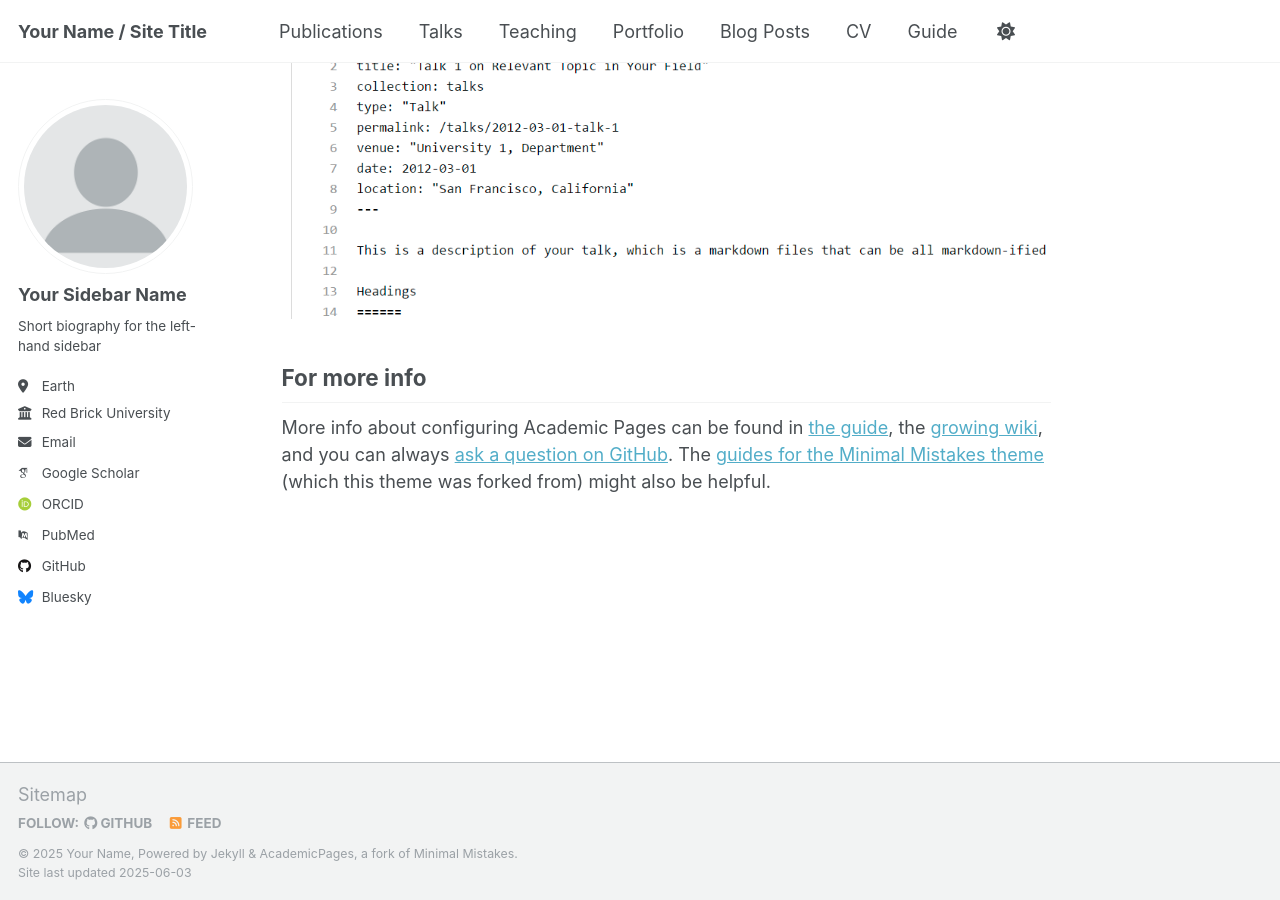
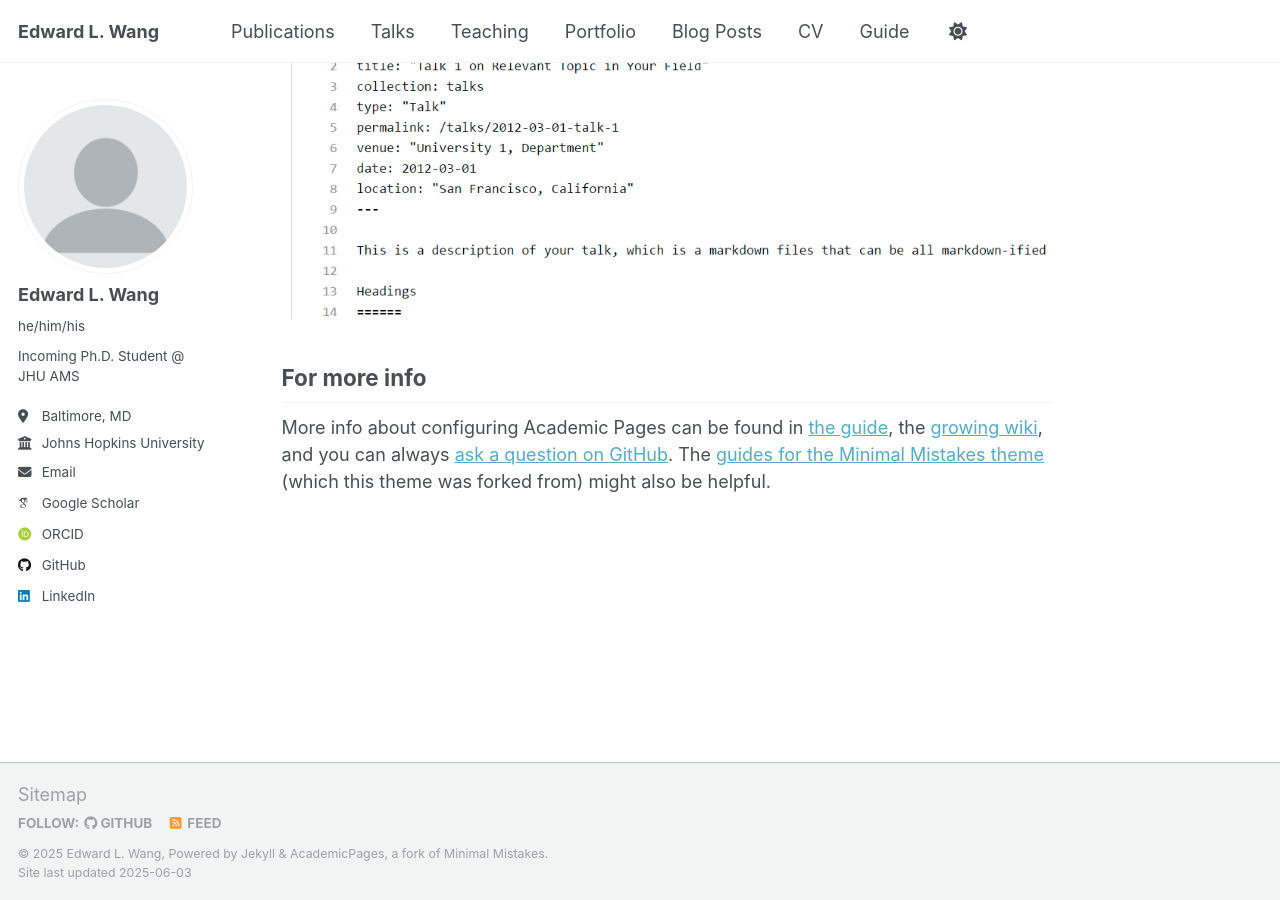
Before and after one commit to edlwang/edlwang.github.io, a Jekyll site: the page built from _pages/about.md, in a window 1280 px wide and 900 px high, scrolled down 2636 px. Built offline with Jekyll 4.4.1, drawn with Linux system fonts in a browser that asks for light colours; some web fonts are replaced.

Commit message:
Edit _config.yml

```diff
--- a/_config.yml
+++ b/_config.yml
@@ -9,13 +9,13 @@
 # Basic Site Settings
 locale                   : "en-US"
 site_theme               : "default"
-title                    : "Your Name / Site Title"
+title                    : "Edward L. Wang"
 title_separator          : "-"
-name                     : &name "Your Name"
-description              : &description "personal description"
-url                      : https://academicpages.github.io # the base hostname & protocol for your site e.g. "https://[your GitHub username].github.io" or if you already have some other page hosted on Github then use "https://[your GitHub username].github.io/[Your Repo Name]"
+name                     : &name "Edward L. Wang"
+description              : &description "Incoming Ph.D. Student @ JHU AMS"
+url                      : https://edlwang.github.io # the base hostname & protocol for your site e.g. "https://[your GitHub username].github.io" or if you already have some other page hosted on Github then use "https://[your GitHub username].github.io/[Your Repo Name]"
 baseurl                  : "" # the subpath of your site, e.g. "/blog"
-repository               : "academicpages/academicpages.github.io"
+repository               : "edlwang/edlwang.github.io"
 
 # Site Author - The following control what appear as part of the author content on the side bar.
 #               If a field is blank the icon and link will not appear, otherwise it will be shown.
@@ -23,22 +23,22 @@ repository               : "academicpages/academicpages.github.io"
 author:
   # Biographic information
   avatar           : "profile.png"
-  name             : "Your Sidebar Name"
-  pronouns         : # example: "she/her"
-  bio              : "Short biography for the left-hand sidebar"
-  location         : "Earth"
-  employer         : "Red Brick University"
+  name             : "Edward L. Wang"
+  pronouns         : "he/him/his"
+  bio              : "Incoming Ph.D. Student @ JHU AMS"
+  location         : "Baltimore, MD"
+  employer         : "Johns Hopkins University"
   uri              : # URL
-  email            : "none@example.org"
+  email            : "ewang43@jhu.edu"
 
   # Academic websites
   academia         : # URL
   arxiv            : # URL - Update with the correct link to your profile
   googlescholar    : "https://scholar.google.com/citations?user=PS_CX0AAAAAJ"
   impactstory      : # URL
-  orcid            : "http://orcid.org/yourorcidurl"
+  orcid            : "https://orcid.org/0000-0003-3761-2564"
   semantic         : # URL
-  pubmed           : "https://www.ncbi.nlm.nih.gov/pubmed/?term=john+snow"
+  pubmed           : # "https://www.ncbi.nlm.nih.gov/pubmed/?term=john+snow"
   researchgate     : # URL
   scopus           : # URL
 
@@ -46,12 +46,12 @@ author:
   bitbucket        : # Username - Update with your username on the site
   codepen          : # Username
   dribbble         : # Username
-  github           : "academicpages"
+  github           : "edlwang"
   kaggle           : # Username
   stackoverflow    : # User number or user number and name (i.e., use "1" or "1/jeff-atwood")
 
   # Social media
-  bluesky          : "bsky.app" # Replace this with you Bluesky username
+  bluesky          : # "bsky.app" # Replace this with you Bluesky username
   facebook         : # Username
   flickr           : # Username
   foursquare       : # Username
@@ -60,7 +60,7 @@ author:
   keybase          : # Username
   instagram        : # Username
   lastfm           : # Username
-  linkedin         : # Username
+  linkedin         : edwardlwang
   mastodon         : # URL
   medium           : # URL
   pinterest        : # Username
```
